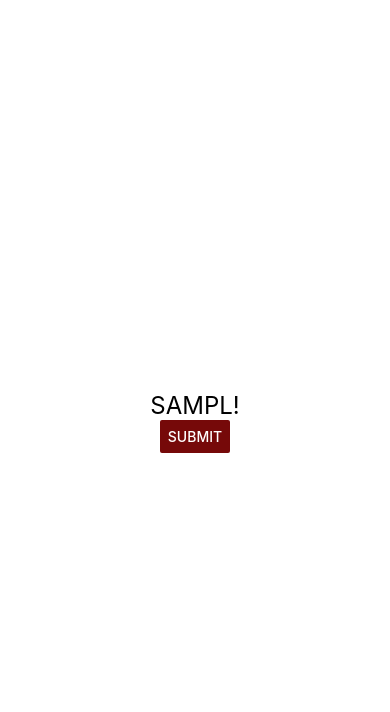
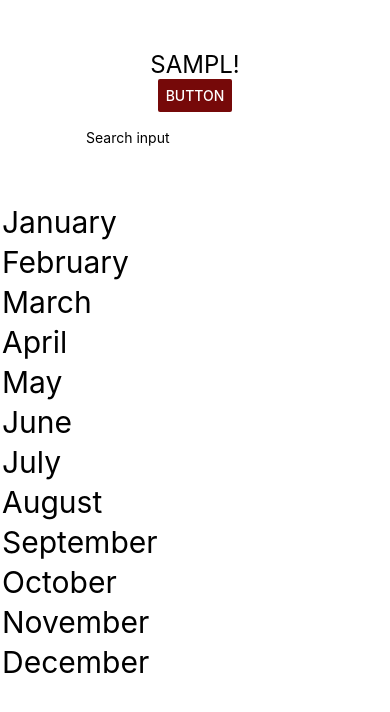
Before and after one commit to louishaymoz/sampl, a React Native app in the folder jsapp/: screen / in a window 390 px wide. Shown: the top 712 px of the page. Built offline with nearby package versions, Linux system fonts and the light colour scheme.

Commit message:
added features

```diff
--- a/jsapp/App.js
+++ b/jsapp/App.js
@@ -1,20 +1,50 @@
-import React from 'react';
-import { View, Text, Button } from 'react-native';
+import React, { useState } from 'react';
+import { View, Text, Button, TextInput, FlatList } from 'react-native';
+
 
 export default function App() {
 
-  const onPressSubmit = () => {
+  const onPressButton = () => {
     console.log('Button pressed!');
   };
+  const [text, setText] = useState('');
+  return (
+    <View style={{ flex: 1, alignItems: 'center' }}>
+      <View style={{ alignItems: 'center', marginTop: 50 }}>
+        <Text style={{fontSize: 24, marginBottom: 0}}>SAMPL!</Text>
+        <Button
+          onPress={onPressButton}
+          title="Button"
+          color="#760909"
+        />
+        <TextInput
+          style={{height: 50}}
+          placeholder="Search input"
+          onChangeText={search => setText(search)}
+          defaultValue={text}
+        />
+        <Text style={{padding: 10, fontSize: 30}}>{text}</Text>
+      </View>
+      <View style={{flex: 1,width: '100%', marginTop: 20 }}>
+        <FlatList
+        data={[
+          {key: 'January'},
+          {key: 'February'},
+          {key: 'March'},
+          {key: 'April'},
+          {key: 'May'},
+          {key: 'June'},
+          {key: 'July'},
+          {key: 'August'},
+          {key: 'September'},
+          {key: 'October'},
+          {key: 'November'},
+          {key: 'December'},
+        ]}
+        renderItem={({item}) => <Text style={{ padding: 2, fontSize: 30 }}>{item.key}</Text>}
+      />
 
-  return (
-    <View style={{ flex: 1, justifyContent: 'center', alignItems: 'center' }}>
-      <Text style={{fontSize: 24, marginBottom: 0}}>SAMPL!</Text>
-      <Button
-        onPress={onPressSubmit}
-        title="Submit"
-        color="#760909"
-      />
+      </View>
     </View>
   );
 }
```
